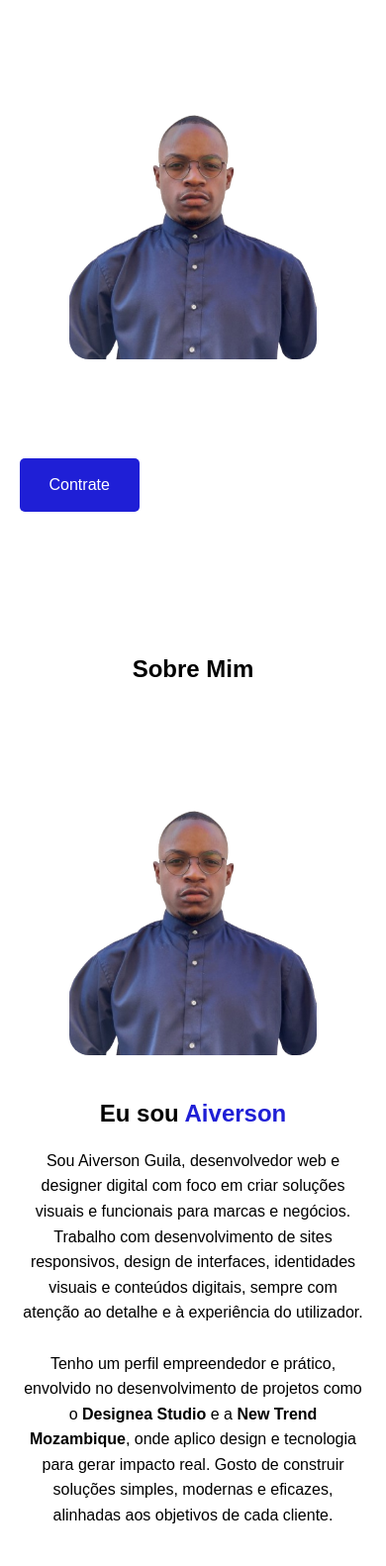
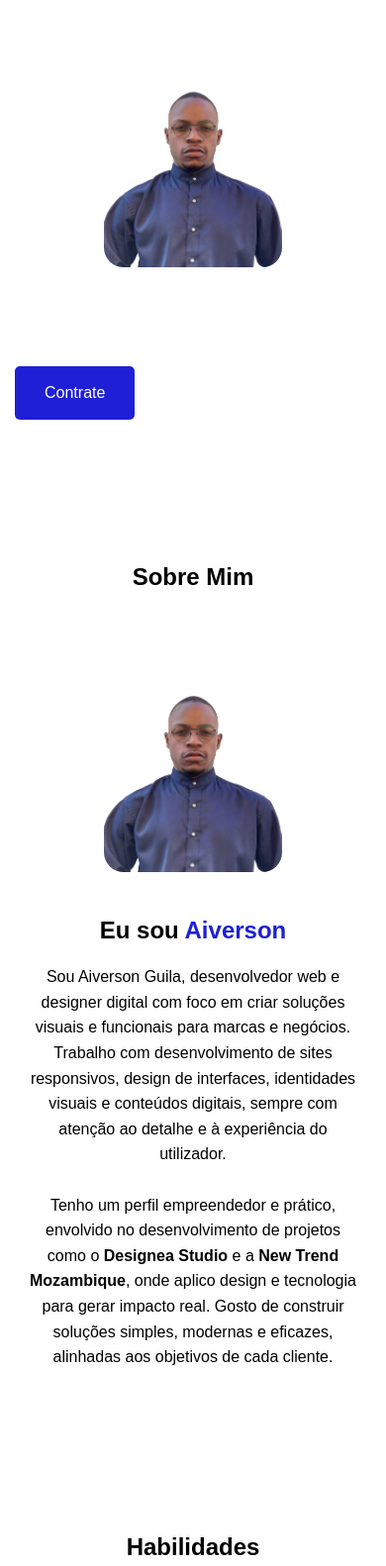
Before and after one commit to aiversonocta/Portfolio, a plain HTML site: page Portfolio/index.html in a window 390 px wide. Shown: the part 332-1914 px from the top of the page at 99% size. Drawn offline with Linux system fonts and the light colour scheme.

Commit message:
Atualizado 3.0

```diff
--- a/Portfolio/style.css
+++ b/Portfolio/style.css
@@ -7,7 +7,10 @@
   box-sizing: border-box;
 }
 
-html {
+html,
+body {
+  width: 100%;
+  overflow-x: hidden;
   font-size: 62.5%;
   scroll-behavior: smooth;
 }
@@ -18,6 +21,12 @@ body {
   line-height: 1.6;
   background: #fff;
   color: #000;
+}
+
+img {
+  max-width: 100%;
+  height: auto;
+  display: block;
 }
 
 a {
@@ -43,7 +52,7 @@ header {
   top: 0;
   left: 0;
   width: 100%;
-  padding: 1.5rem 5%;
+  padding: 1.5rem 2rem;
   background: #fff;
   display: flex;
   justify-content: space-between;
@@ -63,6 +72,7 @@ header {
   gap: 1.6rem;
   align-items: center;
 }
+
 .menu-toggle {
   display: none;
   font-size: 2.5rem;
@@ -102,7 +112,7 @@ header {
 main {
   max-width: var(--max-width);
   margin: auto;
-  padding: 10rem 5% 0;
+  padding: 10rem 1.5rem 0;
 }
 
 /* =====================
@@ -115,6 +125,7 @@ main {
   align-items: center;
   padding-top: 8rem;
   margin-bottom: 8rem;
+  width: 100%;
 }
 
 .home h1 {
@@ -126,7 +137,6 @@ main {
 }
 
 .profile {
-  width: 100%;
   max-width: 25rem;
   border-radius: 2rem;
   justify-self: center;
@@ -169,6 +179,7 @@ main {
   grid-template-columns: 1fr 1fr;
   gap: 4rem;
   align-items: center;
+  width: 100%;
 }
 
 .about_content p {
@@ -201,10 +212,10 @@ main {
   gap: 4rem;
   margin-top: 4rem;
   align-items: center;
+  width: 100%;
 }
 
 .pr__container img {
-  width: 100%;
   max-width: 45rem;
   justify-self: center;
 }
@@ -224,22 +235,21 @@ main {
 
 .work__img {
   display: grid;
-  grid-template-columns: repeat(auto-fit, minmax(25rem, 1fr));
+  grid-template-columns: repeat(auto-fit, minmax(220px, 1fr));
   gap: 2.5rem;
 }
 
 .work__img img {
-  width: 100%;
   border-radius: 1.5rem;
   transition:
     transform 0.3s ease,
     box-shadow 0.3s ease;
-  cursor: pointer; /* opcional, indica que é interativo */
+  cursor: pointer;
 }
 
 .work__img img:hover {
-  transform: scale(1.05); /* aumenta 5% */
-  box-shadow: 0 10px 20px rgba(0, 0, 0, 0.2); /* sombra suave */
+  transform: scale(1.05);
+  box-shadow: 0 10px 20px rgba(0, 0, 0, 0.2);
 }
 
 /* =====================
@@ -277,12 +287,6 @@ textarea {
 /* =====================
    BOTÃO CONTACT
 ===================== */
-.cnt__container button {
-  display: block;
-  margin-left: auto;
-  margin-right: auto;
-}
-
 .btn__ct {
   margin-top: 2rem;
   padding: 1.4rem 3rem;
@@ -321,13 +325,8 @@ footer {
 }
 
 @media (max-width: 768px) {
-  header {
-    padding: 1rem 2rem;
-  }
-
   .menu-toggle {
     display: block;
-    z-index: 1001;
   }
 
   .menu {
@@ -336,64 +335,55 @@ footer {
     right: 0;
     width: 100%;
     background: white;
-
     flex-direction: column;
-    align-items: center;
-
     max-height: 0;
     overflow: hidden;
-    transition: max-height 0.3s ease;
   }
 
-  .menu li {
-    width: 100%;
-    text-align: center;
+  .menu.active {
+    max-height: 400px;
+  }
+}
+
+@media (max-width: 480px) {
+  section {
+    padding: 0 1rem;
   }
 
-  .menu a {
-    display: block;
-    padding: 1.5rem;
-    width: 100%;
+  .profile {
+    max-width: 18rem;
   }
 
-  /* quando o menu estiver aberto */
-  .menu.active {
-    max-height: 500px;
+  .pr__container img {
+    max-width: 28rem;
   }
 }
 
 /* =====================
    SCROLL ANIMATION
 ===================== */
-.reveal {
+.reveal,
+.from-left,
+.from-right {
   opacity: 0;
-  transform: translateY(50px);
   transition: all 0.8s ease;
 }
 
-.reveal.active {
-  opacity: 1;
-  transform: translateY(0);
+.reveal {
+  transform: translateY(40px);
 }
 
 .from-left {
-  opacity: 0;
-  transform: translateX(-50px);
-  transition: all 0.8s ease;
-}
-
-.from-left.active {
-  opacity: 1;
-  transform: translateX(0);
+  transform: translateX(-40px);
 }
 
 .from-right {
-  opacity: 0;
-  transform: translateX(50px);
-  transition: all 0.8s ease;
+  transform: translateX(40px);
 }
 
+.reveal.active,
+.from-left.active,
 .from-right.active {
   opacity: 1;
-  transform: translateX(0);
+  transform: translate(0);
 }
```
